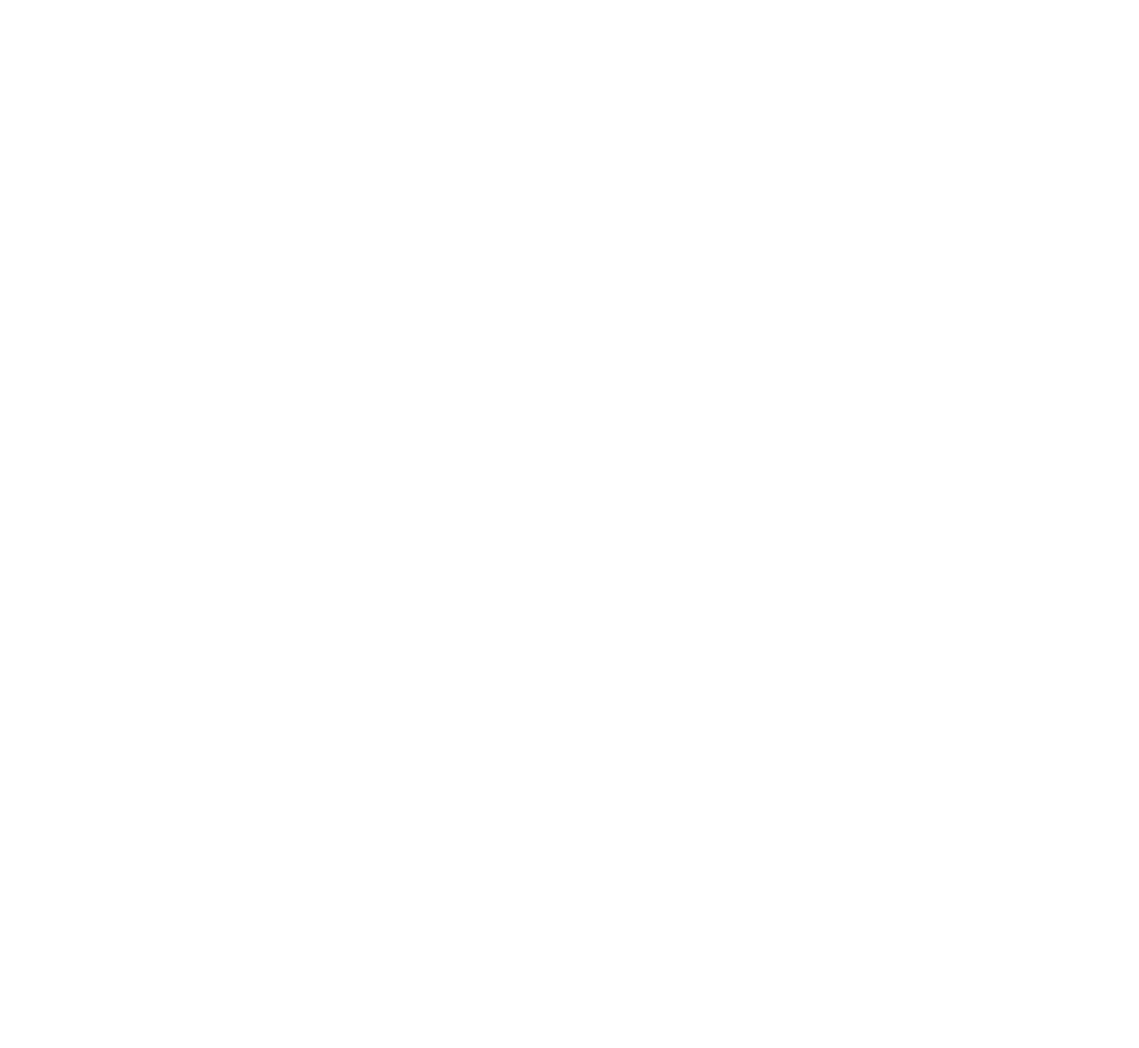
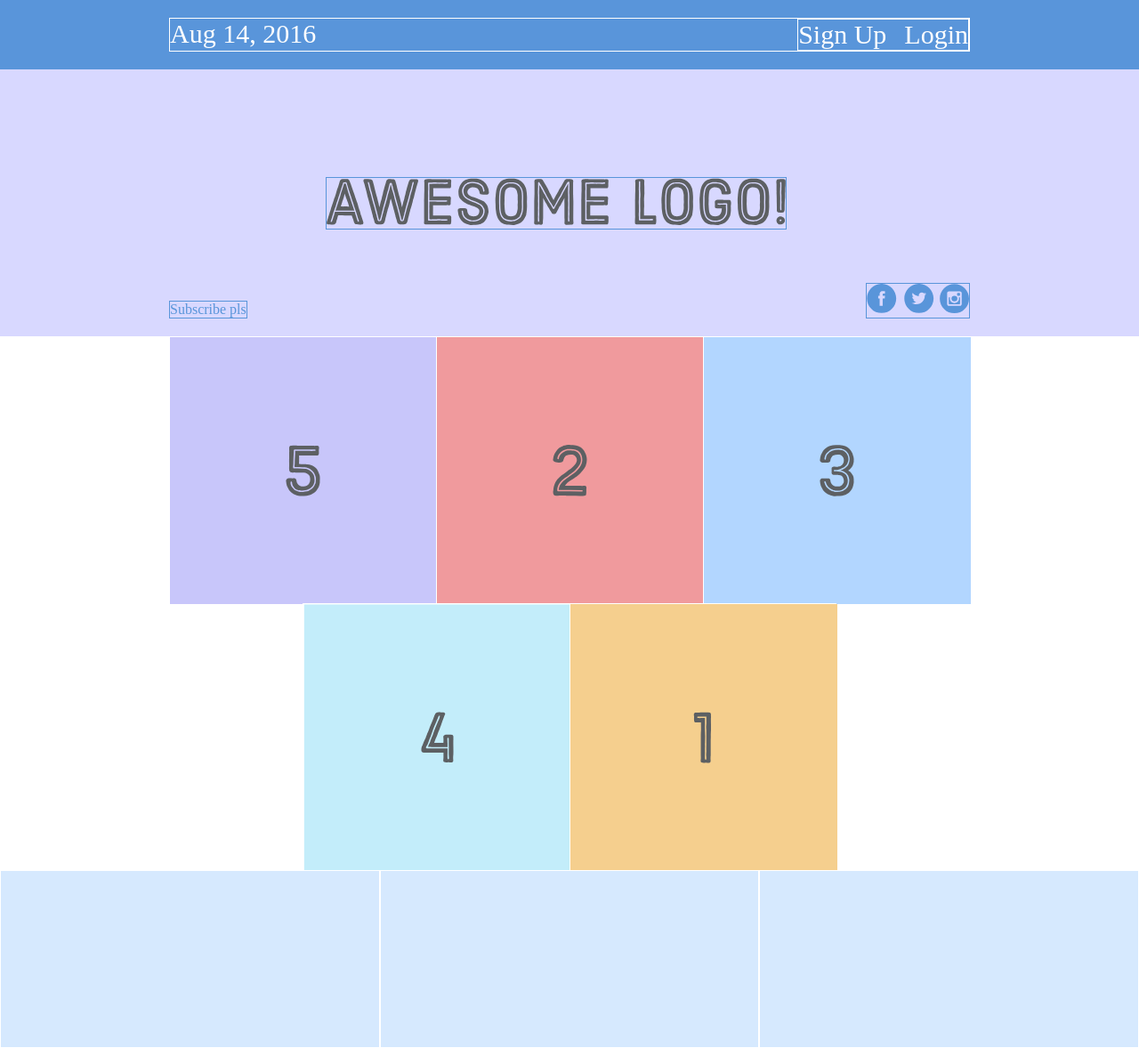
Before and after one commit to SmackDH/flexbox-practise, a plain HTML site: page index.html in a window 1280 px wide. Shown: the whole page at 89% size. Before the commit the page ends 800 px from the top, so only its background shows below. Drawn offline with Linux system fonts and the light colour scheme.

Commit message:
made nav, header and photogrid

```diff
--- a/index.html
+++ b/index.html
@@ -5,11 +5,54 @@
     <meta charset="UTF-8">
     <meta http-equiv="X-UA-Compatible" content="IE=edge">
     <meta name="viewport" content="width=device-width, initial-scale=1.0">
+    <link rel='stylesheet' href='styles.css' />
     <title>Flexboxes</title>
 </head>
 
 <body>
+    <div class='menu-container'>
+        <div class='menu'>
+            <div class='date'>Aug 14, 2016</div>
+            <div class="links">
+                <div class='signup'>Sign Up</div>
+                <div class='login'>Login</div>
+            </div>
+        </div>
+    </div>
 
+    <div class="header-container">
+        <div class="header">
+            <div class="subscribe">Subscribe pls</div>
+            <div class="logo"><img src="images/awesome-logo.svg"></div>
+            <div class="social"><img src="images/social-icons.svg" alt=""></div>
+        </div>
+    </div>
+
+    <div class='photo-grid-container'>
+        <div class='photo-grid'>
+            <div class='photo-grid-item first-item'>
+                <img src='images/one.svg' />
+            </div>
+            <div class='photo-grid-item'>
+                <img src='images/two.svg' />
+            </div>
+            <div class='photo-grid-item'>
+                <img src='images/three.svg' />
+            </div>
+            <div class='photo-grid-item'>
+                <img src='images/four.svg' />
+            </div>
+            <div class='photo-grid-item last-item'>
+                <img src='images/five.svg' />
+            </div>
+        </div>
+    </div>
+
+    <div class='footer'>
+        <div class='footer-item footer-one'></div>
+        <div class='footer-item footer-two'></div>
+        <div class='footer-item footer-three'></div>
+    </div>
 </body>
 
 </html>
--- /dev/null
+++ b/styles.css
@@ -0,0 +1,103 @@
+* {
+    margin: 0;
+    padding: 0;
+    box-sizing: border-box;
+}
+
+.menu-container {
+    color: #fff;
+    background-color: #5995DA;
+    padding: 20px 0;
+    display: flex;
+    justify-content: center;
+
+}
+
+.menu {
+    border: 1px solid #fff;
+    width: 900px;
+    font-size: 30px;
+    display: flex;
+    justify-content: space-between;
+}
+
+.links {
+    border: 1px solid #fff;
+    display: flex;
+    justify-content: flex-end;
+}
+
+.login {
+    margin-left: 20px;
+}
+
+.header-container {
+    color: #5995DA;
+    background-color: rgba(88, 88, 255, 0.231);
+    display: flex;
+    justify-content: center;
+}
+
+.header {
+    width: 900px;
+    height: 300px;
+    display: flex;
+    justify-content: space-between;
+    align-items: center;
+}
+
+.social,
+.logo,
+.subscribe {
+
+    border: 1px solid #5995DA
+}
+
+.social,
+.subscribe {
+    align-self: flex-end;
+    margin-bottom: 20px;
+}
+
+.photo-grid-container {
+    display: flex;
+    justify-content: center;
+}
+
+.photo-grid {
+    width: 900px;
+    display: flex;
+    justify-content: center;
+    flex-wrap: wrap;
+    flex-direction: row;
+    align-items: center;
+}
+
+.photo-grid-item {
+    border: 1px solid #fff;
+    width: 300px;
+    height: 300px;
+}
+
+.first-item {
+    order: 1;
+}
+
+.last-item {
+    order: -1;
+}
+
+
+.footer {
+    display: flex;
+    justify-content: space-between;
+}
+
+.footer-item {
+    border: 1px solid #fff;
+    background-color: #d6e9fe;
+    height: 200px;
+    flex: 1;
+}
+
+/* LEFT AT FOOTER PART */
```
Also changed, not shown: images/awesome-logo.svg (added), images/five.svg (added), images/four.svg (added), images/one.svg (added), images/social-icons.svg (added), images/three.svg (added), images/two.svg (added).
